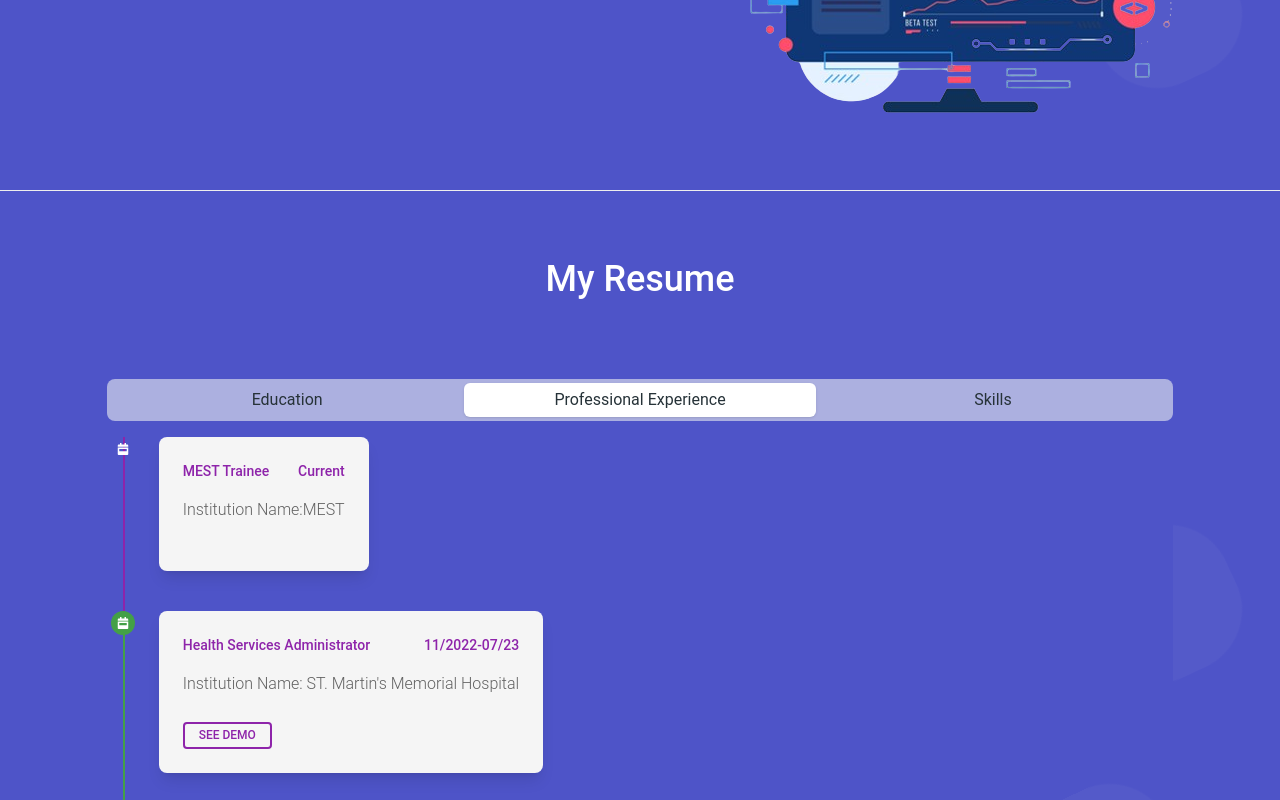
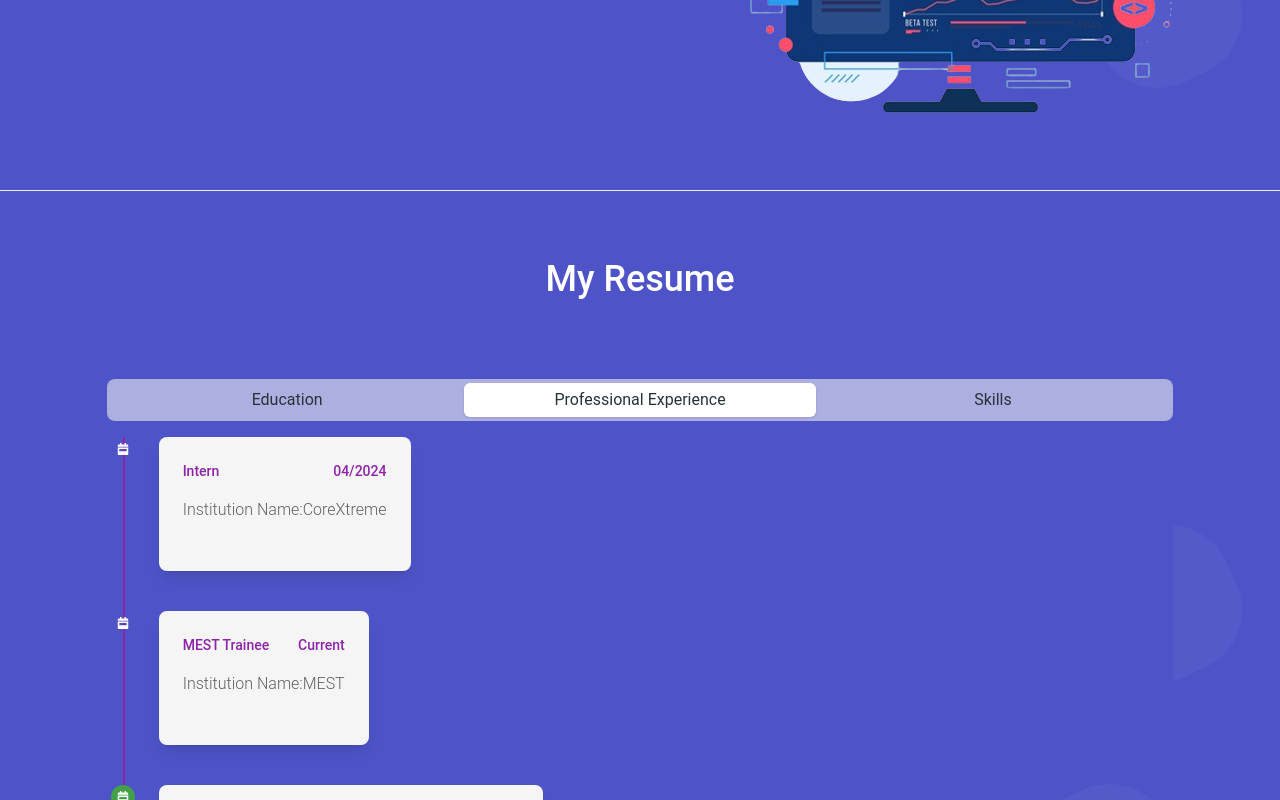
Before and after one commit to Nadia-kaf/nadia-portfolio, a React (Create React App) app: page / in a window 1280 px wide. Both pictures are taken after a click on the tab "Professional Experience". Shown: the part 1109-1909 px from the top of the page. Built offline with nearby package versions, Linux system fonts and the light colour scheme.

Commit message:
internship

```diff
--- a/src/components/experience.jsx
+++ b/src/components/experience.jsx
@@ -17,6 +17,22 @@ export default function Experience(){
 			</ul>
 		</div>
 <ol >
+  <li class="border-l-2 border-purple-600">
+    <div class="md:flex flex-start">
+      <div class=" w-6 h-6 flex items-center justify-center rounded-full -ml-3.5">
+        <svg aria-hidden="true" focusable="false" data-prefix="fas" class="text-white w-3 h-3" role="img" xmlns="http://www.w3.org/2000/svg" viewBox="0 0 448 512">
+          <path fill="currentColor" d="M0 464c0 26.5 21.5 48 48 48h352c26.5 0 48-21.5 48-48V192H0v272zm64-192c0-8.8 7.2-16 16-16h288c8.8 0 16 7.2 16 16v64c0 8.8-7.2 16-16 16H80c-8.8 0-16-7.2-16-16v-64zM400 64h-48V16c0-8.8-7.2-16-16-16h-32c-8.8 0-16 7.2-16 16v48H160V16c0-8.8-7.2-16-16-16h-32c-8.8 0-16 7.2-16 16v48H48C21.5 64 0 85.5 0 112v48h448v-48c0-26.5-21.5-48-48-48z"></path>
+        </svg>
+      </div>
+      <div class="block p-6 rounded-lg shadow-lg bg-gray-100 max-w-md ml-6 mb-10">
+        <div class="flex justify-between mb-4">
+          <a href="#!" class="font-medium text-purple-600 hover:text-purple-700 focus:text-purple-800 duration-300 transition ease-in-out text-sm">Intern</a>
+          <a href="#!" class="font-medium text-purple-600 hover:text-purple-700 focus:text-purple-800 duration-300 transition ease-in-out text-sm">04/2024</a>
+        </div>
+        <p class="text-gray-700 mb-6">Institution Name:CoreXtreme </p>
+      </div>
+    </div>
+  </li>
   <li class="border-l-2 border-purple-600">
     <div class="md:flex flex-start">
       <div class=" w-6 h-6 flex items-center justify-center rounded-full -ml-3.5">
```
